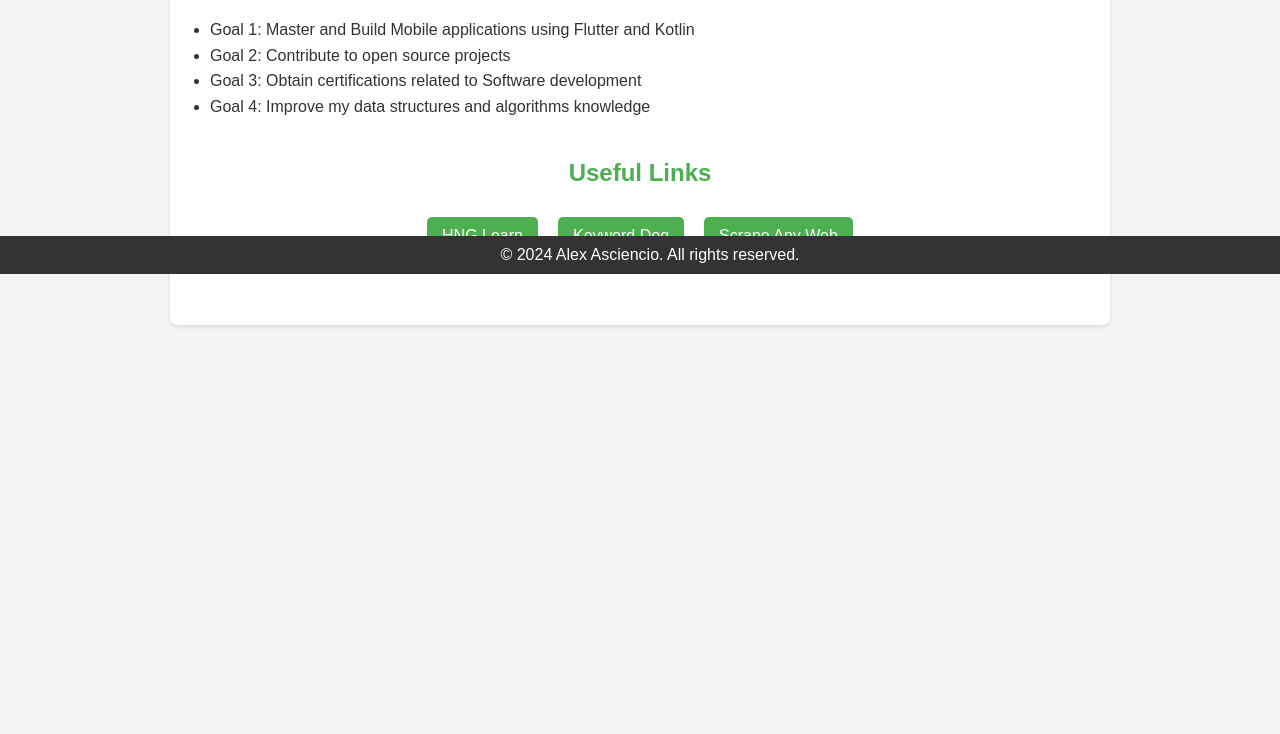
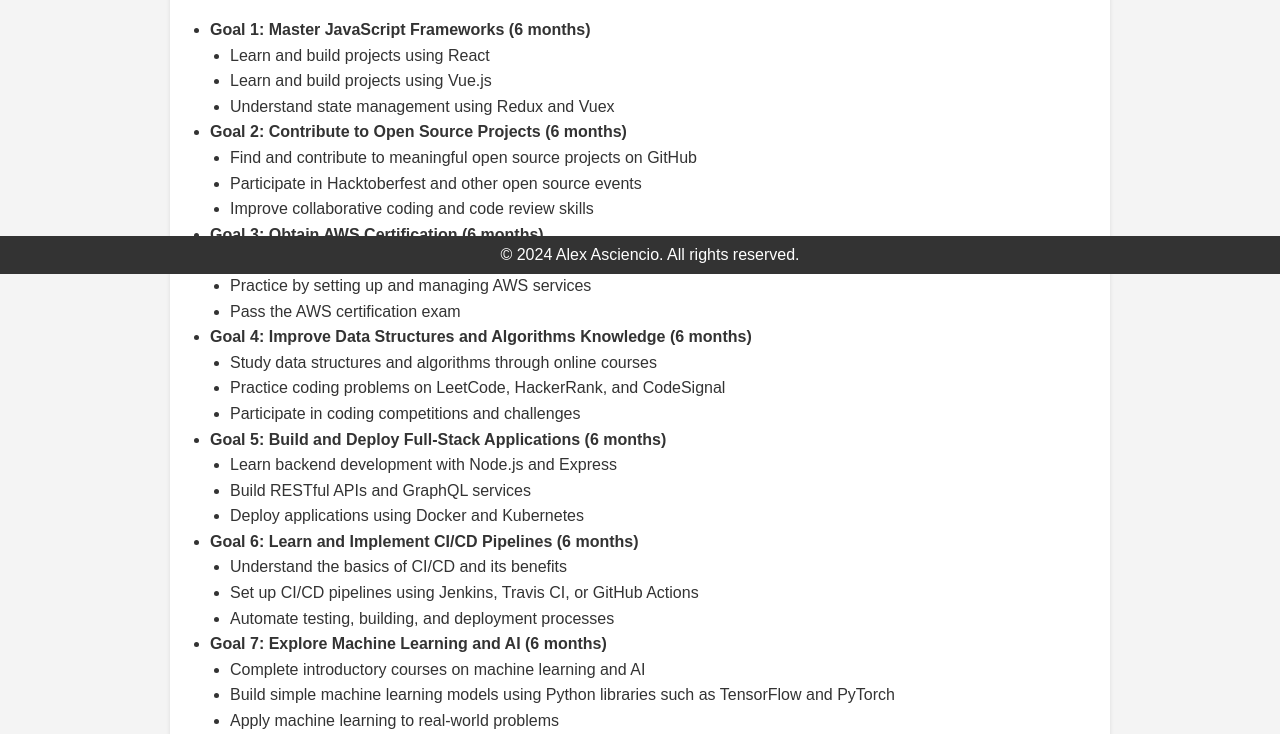
Before and after one commit to AsciencioAlex/my-tech-goals, a plain HTML site: page index.html in a window 1280 px wide. Shown: the part 526-1260 px from the top of the page. Before the commit the page ends 871 px from the top, so only its background shows below. Drawn offline with Linux system fonts and the light colour scheme.

Commit message:
Update index.html

```diff
--- a/index.html
+++ b/index.html
@@ -33,10 +33,55 @@
         <section id="goals" class="container">
             <h2>My Tech Goals</h2>
             <ul>
-                <li>Goal 1: Master and Build Mobile applications using Flutter and Kotlin</li>
-                <li>Goal 2: Contribute to open source projects</li>
-                <li>Goal 3: Obtain certifications related to Software development</li>
-                <li>Goal 4: Improve my data structures and algorithms knowledge</li>
+                <li><b>Goal 1: Master JavaScript Frameworks (6 months)</b>
+                    <ul>
+                        <li>Learn and build projects using React</li>
+                        <li>Learn and build projects using Vue.js</li>
+                        <li>Understand state management using Redux and Vuex</li>
+                    </ul>
+                </li>
+                <li><b>Goal 2: Contribute to Open Source Projects (6 months)</b>
+                    <ul>
+                        <li>Find and contribute to meaningful open source projects on GitHub</li>
+                        <li>Participate in Hacktoberfest and other open source events</li>
+                        <li>Improve collaborative coding and code review skills</li>
+                    </ul>
+                </li>
+                <li><b>Goal 3: Obtain AWS Certification (6 months)</b>
+                    <ul>
+                        <li>Complete AWS Certified Solutions Architect – Associate course</li>
+                        <li>Practice by setting up and managing AWS services</li>
+                        <li>Pass the AWS certification exam</li>
+                    </ul>
+                </li>
+                <li><b>Goal 4: Improve Data Structures and Algorithms Knowledge (6 months)</b>
+                    <ul>
+                        <li>Study data structures and algorithms through online courses</li>
+                        <li>Practice coding problems on LeetCode, HackerRank, and CodeSignal</li>
+                        <li>Participate in coding competitions and challenges</li>
+                    </ul>
+                </li>
+                <li><b>Goal 5: Build and Deploy Full-Stack Applications (6 months)</b>
+                    <ul>
+                        <li>Learn backend development with Node.js and Express</li>
+                        <li>Build RESTful APIs and GraphQL services</li>
+                        <li>Deploy applications using Docker and Kubernetes</li>
+                    </ul>
+                </li>
+                <li><b>Goal 6: Learn and Implement CI/CD Pipelines (6 months)</b>
+                    <ul>
+                        <li>Understand the basics of CI/CD and its benefits</li>
+                        <li>Set up CI/CD pipelines using Jenkins, Travis CI, or GitHub Actions</li>
+                        <li>Automate testing, building, and deployment processes</li>
+                    </ul>
+                </li>
+                <li><b>Goal 7: Explore Machine Learning and AI (6 months)</b>
+                    <ul>
+                        <li>Complete introductory courses on machine learning and AI</li>
+                        <li>Build simple machine learning models using Python libraries such as TensorFlow and PyTorch</li>
+                        <li>Apply machine learning to real-world problems</li>
+                    </ul>
+                </li>
             </ul>
         </section>
         <section id="links" class="container">
```
